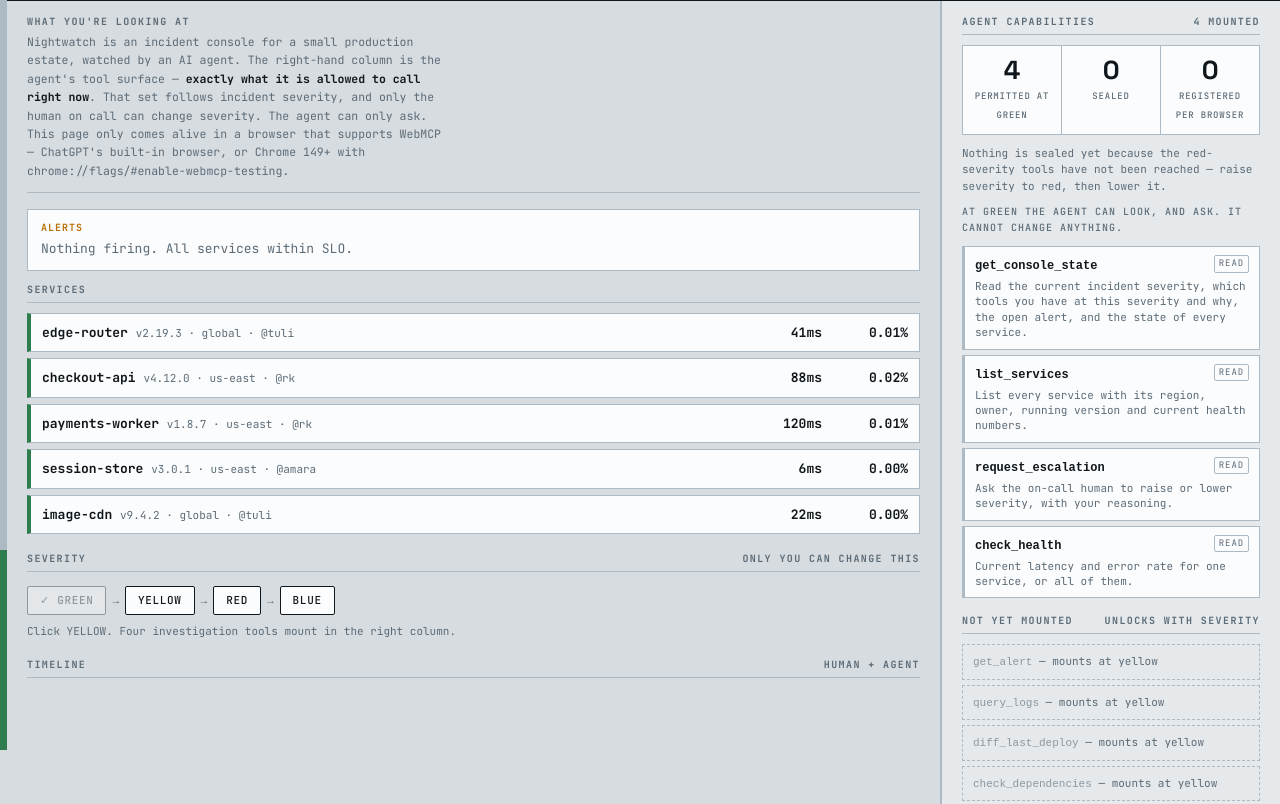
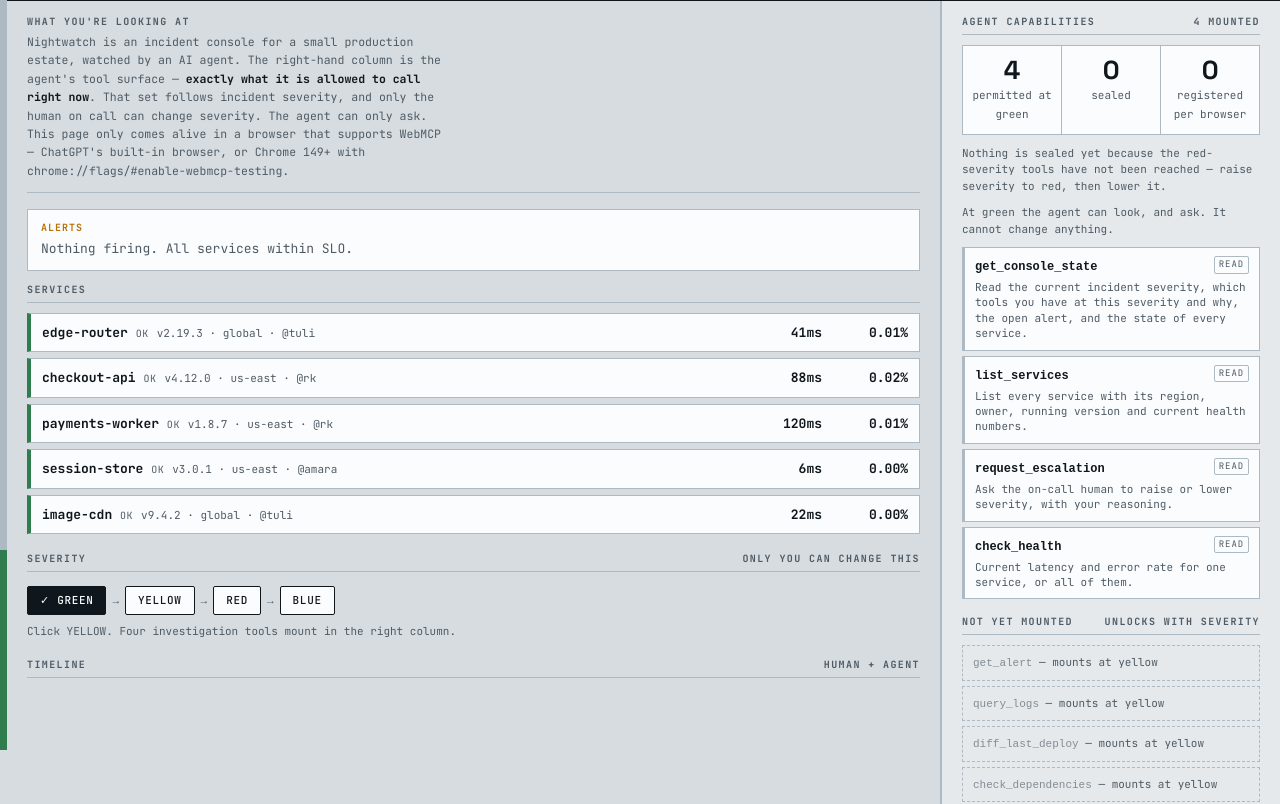
Before and after one commit to xan-antx/nightwatch, a website: page index.html in a window 1280 px wide. Shown: the part 50-854 px from the top of the page. Drawn offline with Linux system fonts and the light colour scheme.

Commit message:
Improve contrast, mark current severity, print service status

```diff
--- a/index.html
+++ b/index.html
@@ -9,7 +9,7 @@
 <link href="https://fonts.googleapis.com/css2?family=JetBrains+Mono:wght@400;500;700&family=Space+Grotesk:wght@500;700&display=swap" rel="stylesheet">
 <style>
 :root{
-  --steel:#D7DCE0; --panel:#FBFCFD; --ink:#10171C; --dim:#5C6B76; --rule:#AEBAC3;
+  --steel:#D7DCE0; --panel:#FBFCFD; --ink:#10171C; --dim:#4E5B65; --rule:#AEBAC3;
   --green:#2F7D4F; --amber:#B87309; --red:#BE3428; --blue:#2C5FA8;
   --sev:var(--green);
   --mono:"JetBrains Mono",ui-monospace,monospace;
@@ -41,6 +41,8 @@ h2{font:700 10px/1 var(--mono);letter-spacing:.14em;text-transform:uppercase;col
 .svc b{font-weight:700}
 .svc .meta{color:var(--dim);font-size:11px}
 .svc .num{font-weight:700;text-align:right;min-width:74px}
+.svc .st{font:700 10px/1 var(--mono);letter-spacing:.06em;text-transform:uppercase;color:var(--ink)}
+.svc .st.ok{font-weight:400;color:var(--dim)}
 .svc .num.bad{color:var(--red)}
 
 #intro{margin:0 0 16px;padding:0 0 12px;border-bottom:1px solid var(--rule)}
@@ -53,8 +55,10 @@ h2{font:700 10px/1 var(--mono);letter-spacing:.14em;text-transform:uppercase;col
 #recon .fig{flex:1;padding:10px 8px;text-align:center}
 #recon .fig+.fig{border-left:1px solid var(--rule)}
 #recon .fig b{display:block;font:700 26px/1.1 var(--disp);letter-spacing:-.01em}
-#recon .fig span{font:500 9px/1.4 var(--mono);letter-spacing:.09em;text-transform:uppercase;color:var(--dim)}
-#sealnote,#sealhint,#plainnote{margin:0 0 10px;color:var(--dim);font-size:11px;line-height:1.5}
+#recon .fig span{font:400 11px/1.4 var(--mono);color:var(--dim)}
+#sealnote,#sealhint,#plainnote,#authority,#reqnote{margin:0 0 10px;color:var(--dim);font-size:11px;line-height:1.5}
+#reqnote{margin:0}
+#reqnote:empty{display:none}
 
 #alertbox{background:#FCF3E2;border:1px solid var(--amber);padding:11px 13px;margin-bottom:14px}
 #alertbox.none{background:var(--panel);border-color:var(--rule);color:var(--dim)}
@@ -67,6 +71,7 @@ button{font:500 11px/1 var(--mono);letter-spacing:.06em;text-transform:uppercase
   border:1.5px solid var(--ink);background:var(--panel);color:var(--ink);cursor:pointer;border-radius:2px}
 button:hover{background:var(--ink);color:var(--panel)}
 button[disabled]{opacity:.35;cursor:not-allowed;background:var(--panel);color:var(--ink)}
+button.current[disabled]{opacity:1;cursor:default;background:var(--ink);color:var(--panel)}
 button:focus-visible{outline:2px solid var(--blue);outline-offset:2px}
 button.armed{border-color:var(--sev);color:var(--sev);box-shadow:0 0 0 3px color-mix(in srgb,var(--sev) 20%,transparent)}
 button.danger{border-color:var(--red);color:var(--red)}
@@ -142,7 +147,7 @@ button.danger:hover{background:var(--red);color:#fff}
     <h2 style="margin-top:20px">Severity <span>only you can change this</span></h2>
     <div class="sevbtns" id="sevbtns"></div>
     <p id="sevguide" hidden></p>
-    <div id="reqnote" class="tag"></div>
+    <div id="reqnote"></div>
 
     <h2 style="margin-top:20px">Timeline <span>human + agent</span></h2>
     <ul id="tl"></ul>
@@ -162,7 +167,7 @@ button.danger:hover{background:var(--red);color:#fff}
     <p id="plainnote" hidden>Nothing sealed because this browser has no WebMCP — no tool was ever registered,
     so there is nothing to seal; the mechanism runs in ChatGPT's browser or Chrome 149+ with
     chrome://flags/#enable-webmcp-testing.</p>
-    <p class="tag" id="authority" style="margin:0 0 10px;line-height:1.6"></p>
+    <p id="authority"></p>
     <div id="tray"></div>
     <div id="sealedwrap" hidden>
       <h2 style="margin-top:18px">Sealed <span>registered, refusing</span></h2>
@@ -460,7 +465,8 @@ function render(){
   document.getElementById("svcmeta").textContent = state.drained.length ? `${state.drained.join(", ")} drained` : "";
   document.getElementById("svcs").innerHTML = state.svcs.map(s => `
     <div class="svc ${state.drained.includes(s.region) ? "drained" : s.status}">
-      <div><b>${s.id}</b> <span class="meta">${s.version} · ${s.region} · ${s.owner}</span></div>
+      <div><b>${s.id}</b> <span class="st ${state.drained.includes(s.region) ? "drained" : s.status}">${state.drained.includes(s.region) ? "drained" : s.status}</span>
+        <span class="meta">${s.version} · ${s.region} · ${s.owner}</span></div>
       <div class="num">${s.p99}ms</div>
       <div class="num ${s.err > 1 ? "bad" : ""}">${s.err.toFixed(2)}%</div>
     </div>`).join("");
@@ -475,6 +481,7 @@ function render(){
     }
     const b = document.createElement("button");
     b.textContent = (visitedSev.has(s) ? "✓ " : "") + s; b.disabled = s === state.sev;
+    if(s === state.sev) b.classList.add("current");
     if(state.requested?.to === s) b.classList.add("armed");
     b.onclick = () => setSeverity(s, "human");
     bar.appendChild(b);
```
